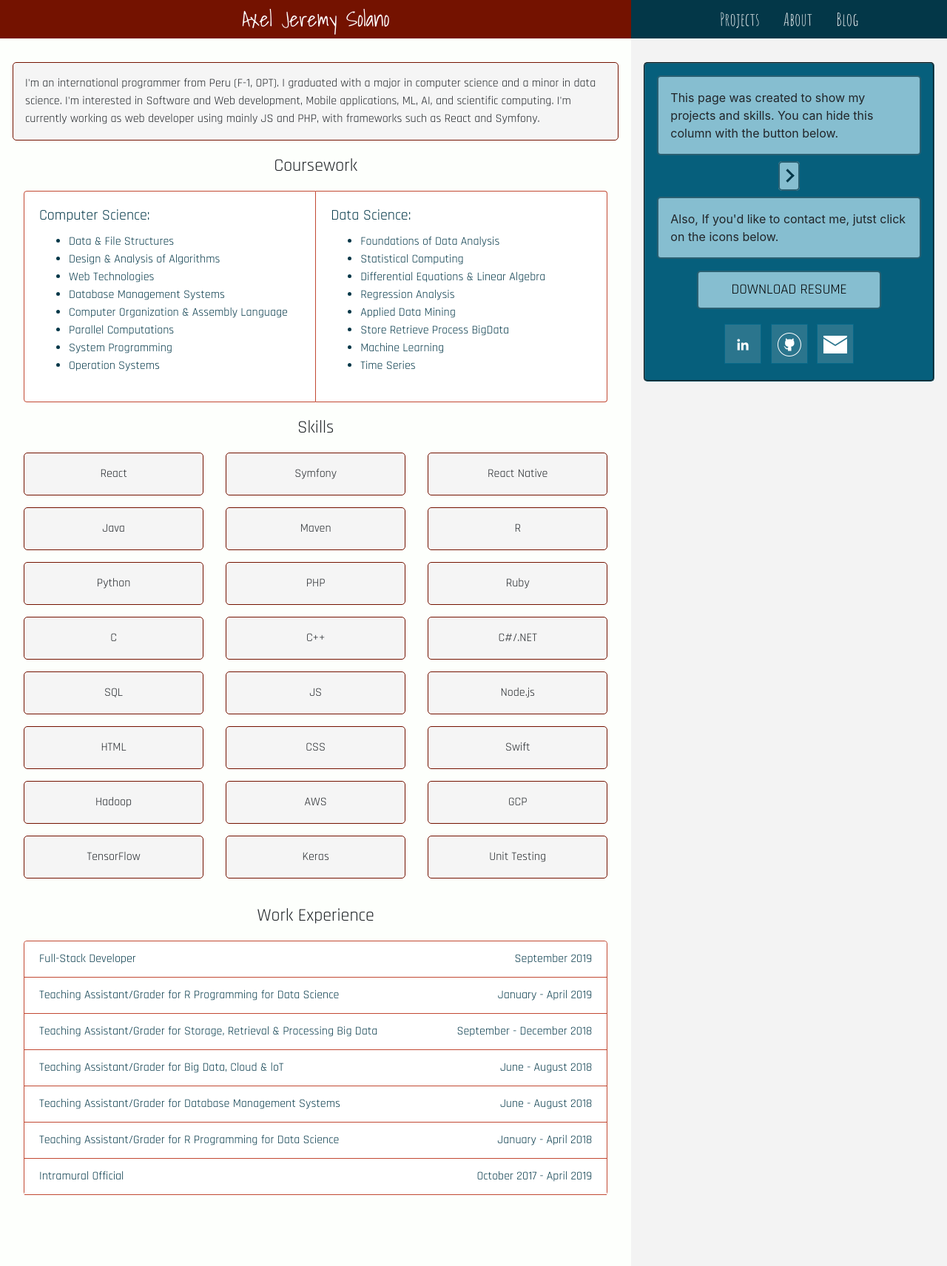
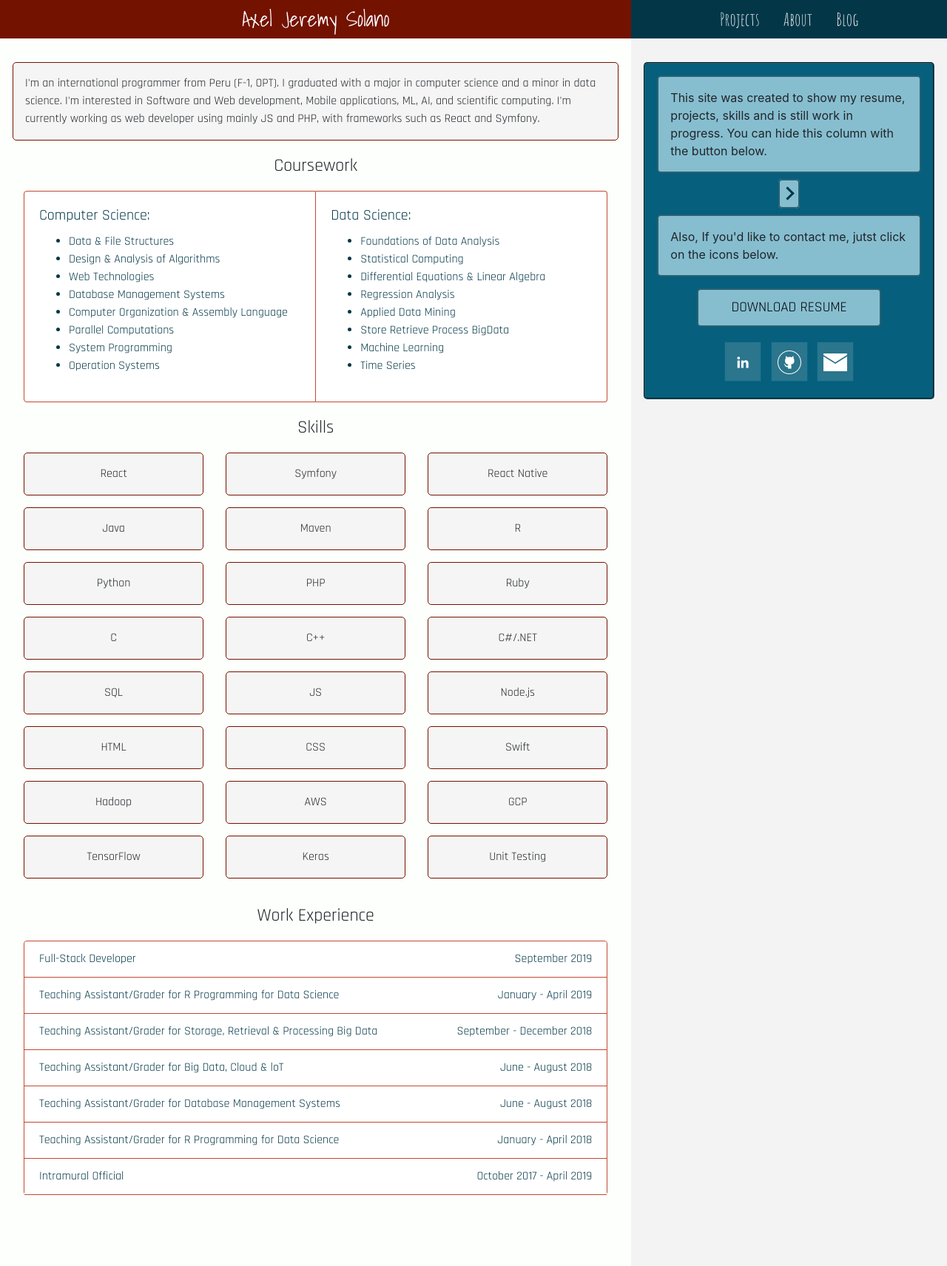
Before and after one commit to axeljeremy7/axeljeremy7.github.io, a Jekyll site: the page built from index.html, in a window 1280 px wide. Shown: the whole page at 74% size. Built offline with Jekyll 4.4.1, drawn with Linux system fonts in a browser that asks for light colours.

Commit message:
Update _config.yml

```diff
--- a/_config.yml
+++ b/_config.yml
@@ -4,7 +4,7 @@ name: Axel Solano, Lazy bot
 markdown: kramdown
 
 
-description: "This page was created to show my projects and skills.
+description: "This site was created to show my resume, projects, skills and is still work in progress.
 You can hide this column with the button below."
 
 description2: "Also, If you'd like to contact me, jutst click on the icons below."
```
